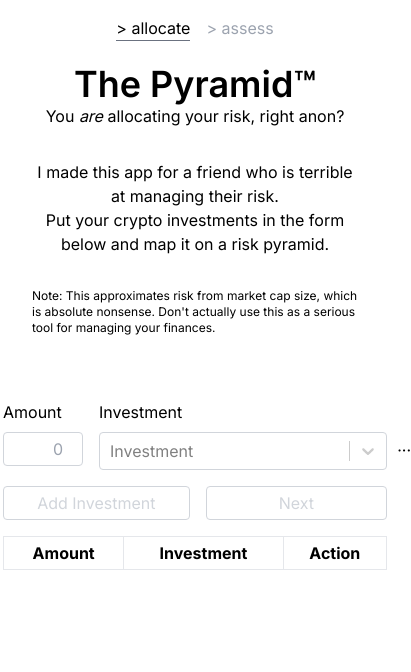
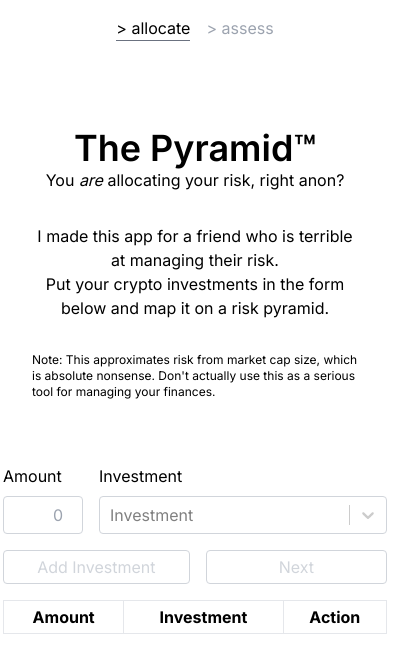
Before and after one commit to jebzley/bagcheck, a Next.js app: page / in a window 390 px wide. Shown: the top 672 px of the page, 411 px wide, since content can reach past the window. Built offline with nearby package versions, Linux system fonts and the light colour scheme.

Commit message:
smol mobile fixes

```diff
--- a/src/app/layout.tsx
+++ b/src/app/layout.tsx
@@ -21,7 +21,7 @@ export default function RootLayout({
       <body className={`m-0 p-0 lg:h-screen ${inter.className}`}>
         <StoreProvider>
           <Navigation />
-          <main className="max-w-7xl m-auto p-8 py-16 flex flex-col gap-8 items-center">
+          <main className="max-w-7xl m-auto p-8 py-32 flex flex-col gap-8 items-center">
             {children}
           </main>
         </StoreProvider>
--- a/src/components/allocation-form/form.tsx
+++ b/src/components/allocation-form/form.tsx
@@ -79,7 +79,7 @@ export function AllocationForm() {
             id="amount"
             style={{ appearance: "textfield" }}
             type="number"
-            className="w-20"
+            className="w-20 h-full"
             placeholder={"0"}
             value={amount ? amount : ""}
             onChange={(e) => {
@@ -118,12 +118,6 @@ export function AllocationForm() {
             placeholder="Investment"
           />
         </div>
-        <Button
-          invisible
-          className="absolute -right-6 bottom-2 hover:font-bold"
-        >
-          ···
-        </Button>
       </div>
       <div className="flex gap-4 w-full flex-grow">
         <Button type="submit" disabled={!isValid}>
--- a/src/components/navigation/index.tsx
+++ b/src/components/navigation/index.tsx
@@ -7,7 +7,7 @@ export default function Navigation() {
   const holdings = useHoldingsStore((state) => state.holdings);
   const hasHoldings = holdings.length > 0;
   return (
-    <nav className="w-full p-4 fixed bg-white">
+    <nav className="w-full p-4 fixed bg-white z-10">
       <ul className="flex gap-4 justify-center">
         <li>
           <NavigationLink href={ROUTES.HOME} text="> allocate" />
```
